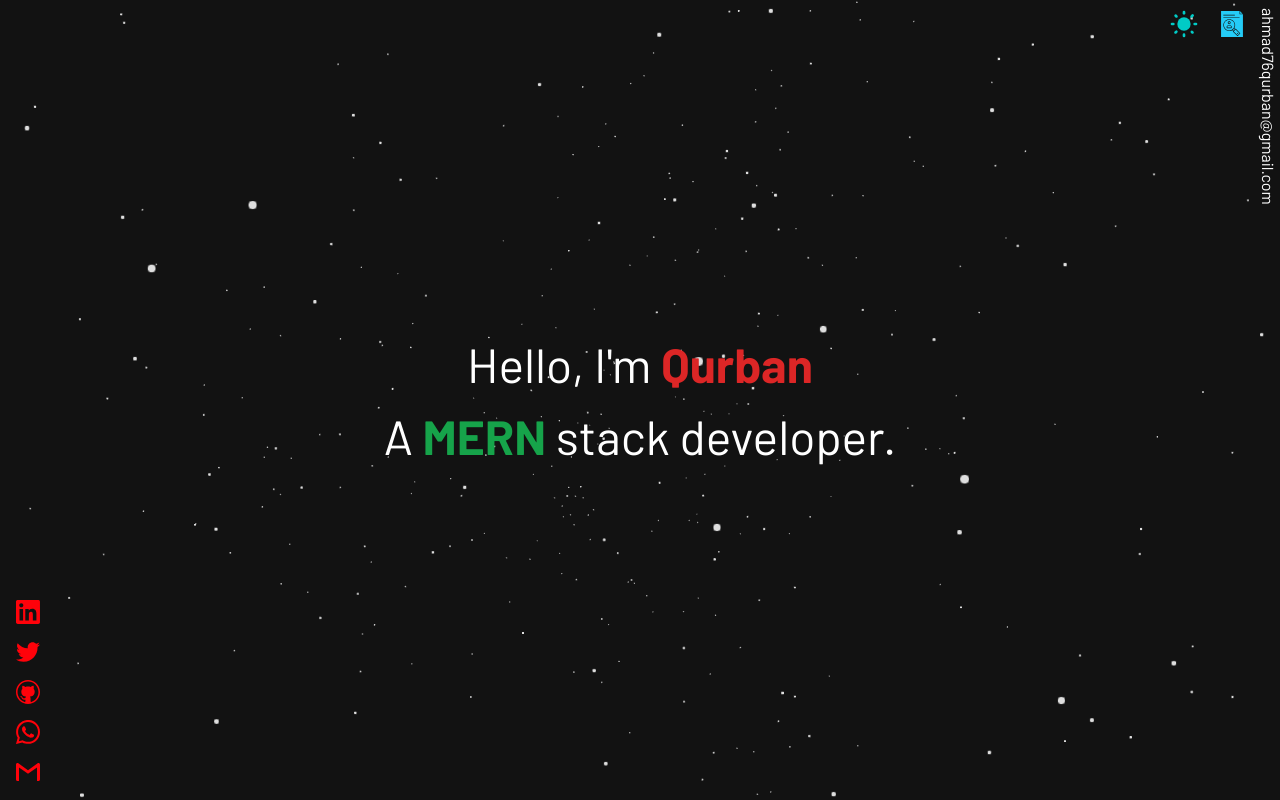
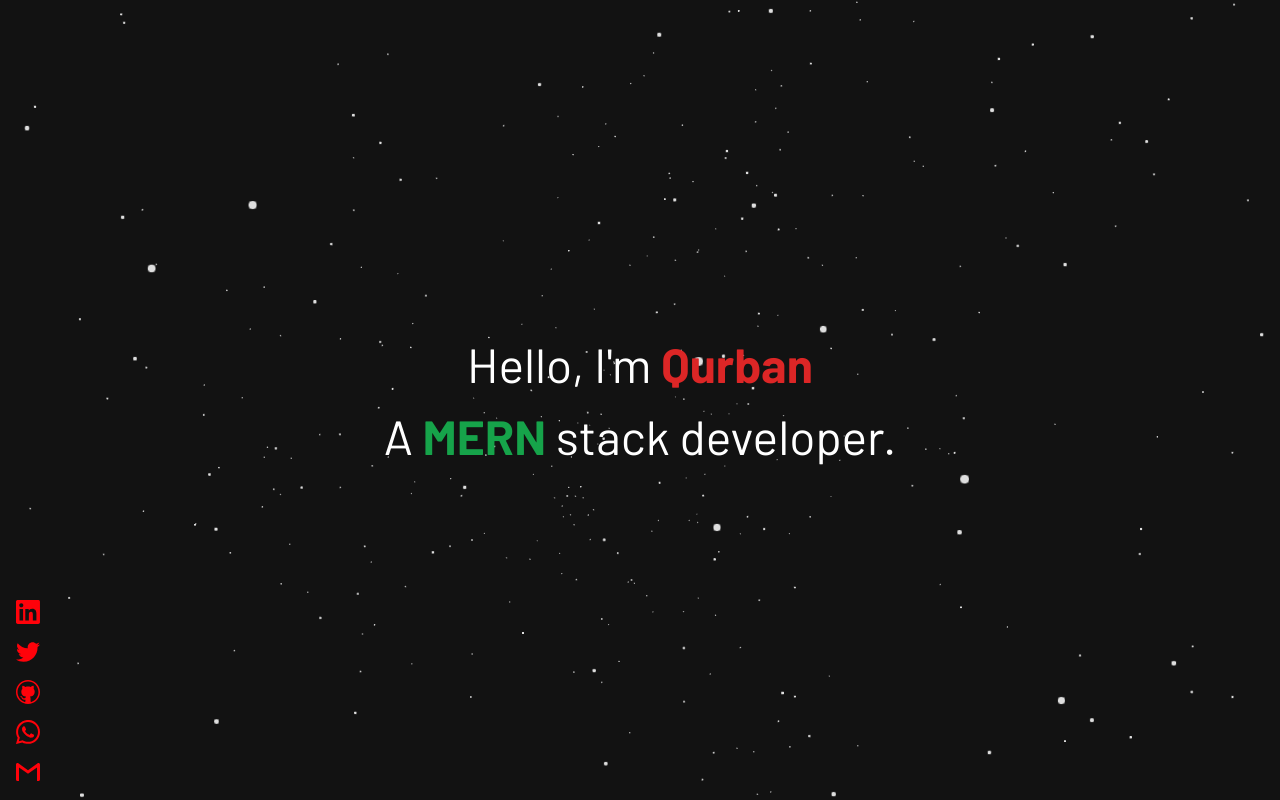
Before and after one commit to qur786/portfolio, a React (Vite) app: page / in a window 1280 px wide. Shown: the top 800 px of the page. Built offline with nearby package versions, Linux system fonts and the light colour scheme.

Commit message:
refactor: remove unnecessary side bar social buttons

```diff
--- a/src/components/SocialSidebar/index.tsx
+++ b/src/components/SocialSidebar/index.tsx
@@ -1,35 +1,14 @@
+import { Fade } from "react-awesome-reveal";
 import { GithubIcon } from "../../Icons/github";
 import { GmailIcon } from "../../Icons/gmail";
 import { LinkedInIcon } from "../../Icons/linked-in";
-import { MoonIcon } from "../../Icons/moon";
-import type { MouseEventHandler } from "react";
-import ReactGA from "react-ga4";
-import { ResumeIcon } from "../../Icons/resume";
-import { SunIcon } from "../../Icons/sun";
-import type { Theme } from "../../context/utils";
 import { TwitterIcon } from "../../Icons/twitter";
 import { WhatsappIcon } from "../../Icons/whatsapp";
-import { AttentionSeeker, Fade, Slide } from "react-awesome-reveal";
 
-interface SocialSidebarProps {
-  theme?: Theme;
-  toggleTheme?: () => void;
-}
-
-export function SocialSidebar({
-  theme,
-  toggleTheme,
-}: SocialSidebarProps): JSX.Element {
-  const handleResumeClick: MouseEventHandler<HTMLAnchorElement> = () => {
-    ReactGA.event({
-      category: "Resume",
-      action: "open_resume",
-    });
-  };
+export function SocialSidebar(): JSX.Element {
   return (
-    <>
+    <div className="fixed bottom-0 left-0 p-4 flex flex-col gap-4 z-[1]">
       {/* z-index is provided because this component is getting overlaid by Introduction and Footer. */}
-      <div className="fixed bottom-0 left-0 p-4 flex flex-col gap-4 z-[1]">
       <Fade cascade damping={0.5} triggerOnce>
         <a
           href="https://www.linkedin.com/in/qurban-ahmad-qur786/"
@@ -51,45 +30,5 @@ export function SocialSidebar({
         </a>
       </Fade>
     </div>
-      {/* z-index is provided because this component is getting overlaid by Introduction and Footer. */}
-      <div className="fixed right-0 top-2 z-[1]">
-        <Slide direction="right" triggerOnce delay={5 * 500}>
-          <a
-            href="mailto:ahmad76qurban@gbouncemail.com"
-            className="hover:text-red-600"
-            style={{ writingMode: "vertical-rl" }}
-          >
-            ahmad76qurban@gmail.com
-          </a>
-        </Slide>
-      </div>
-      <div className="absolute z-10 right-8 top-2 flex flex-row gap-4">
-        <AttentionSeeker effect="bounce" cascade triggerOnce delay={1500}>
-          <button
-            onClick={toggleTheme}
-            title={
-              theme === "dark"
-                ? "Toggle to Light Theme"
-                : "Toggle to Dark Theme"
-            }
-          >
-            {theme === "dark" ? (
-              <SunIcon className="h-8 fill-[#01CBC6] hover:scale-150 transition-transform" />
-            ) : (
-              <MoonIcon className="h-8 fill-[#01CBC6] hover:scale-150 transition-transform" />
-            )}
-          </button>
-          <a
-            href="/portfolio/Qurban-Ahmad-Latest.pdf"
-            onClick={handleResumeClick}
-            target="_blank"
-          >
-            <button title="resume">
-              <ResumeIcon className="h-8 fill-[#25CCF7] hover:scale-150 transition-transform" />
-            </button>
-          </a>
-        </AttentionSeeker>
-      </div>
-    </>
   );
 }
```
Lines whose indentation alone changed are shown as unchanged.
